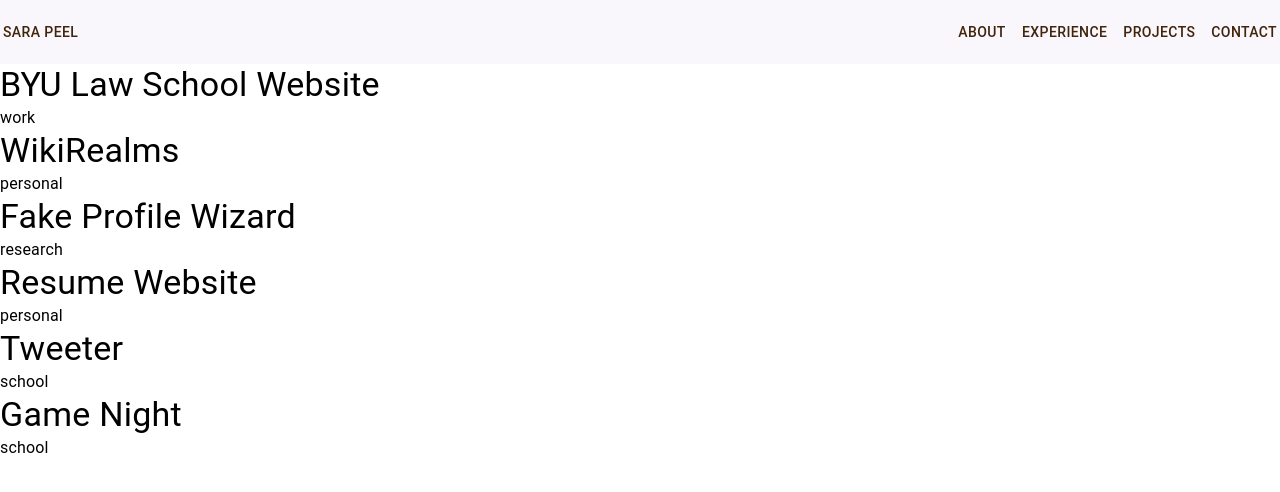
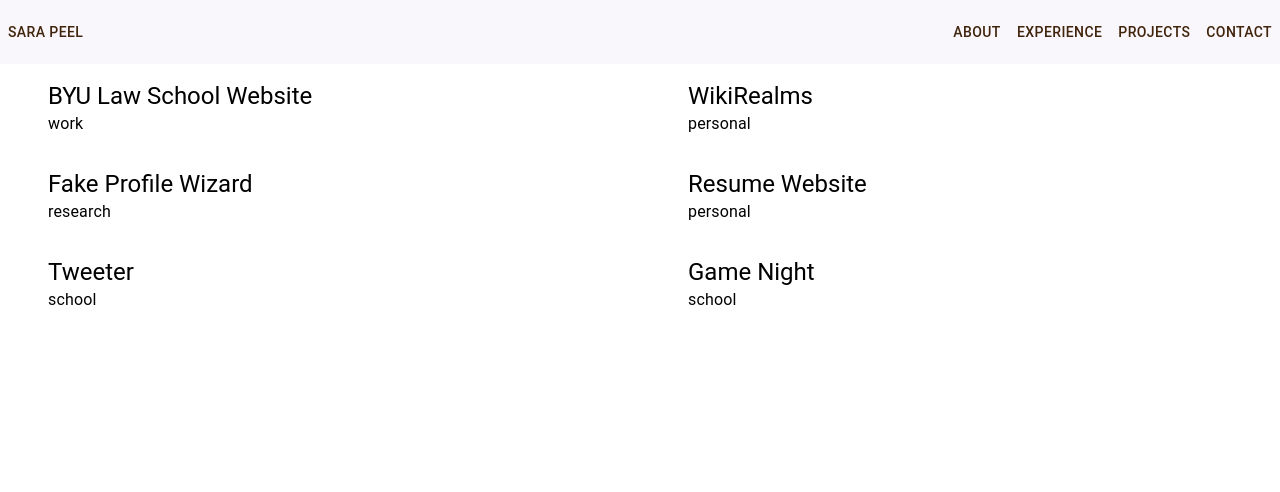
Before and after one commit to speel107/sara_peel, a React (Create React App) app: page /sara_peel/projects in a window 1280 px wide. Shown: the top 492 px of the page. Built offline with nearby package versions, Linux system fonts and the light colour scheme.

Commit message:
Project formatting

```diff
--- a/src/components/Header.jsx
+++ b/src/components/Header.jsx
@@ -22,7 +22,8 @@
       }}
     >
       <Toolbar style={{
-        width: "1290px",
+        width: "100%",
+        maxWidth: "1290px",
         alignSelf: "center",
         display: "flex",
         justifyContent: "space-between"
@@ -30,7 +31,6 @@
         <Button href="/sara_peel" style={{ color: darkbrown }}>
           Sara Peel
         </Button>
-        {/* <Box sx={{ flexGrow: 1 }} /> */}
         <Box>
         <Button href="/sara_peel/about" style={{ color: darkbrown }}>
           About
--- a/src/components/ProjectItem.jsx
+++ b/src/components/ProjectItem.jsx
@@ -5,8 +5,8 @@
 
 const ProjectItem = ({ item }) => {
   return (
-    <Box>
-      <Typography variant="h4" > { item.name } </Typography>
+    <Box sx={{ paddingX: "3rem", paddingY: "1rem" }} >
+      <Typography variant="h5" > { item.name } </Typography>
       <Typography variant="body1" > { item.category } </Typography>
     </Box>
   );
--- a/src/components/pages/Projects.jsx
+++ b/src/components/pages/Projects.jsx
@@ -8,7 +8,7 @@
   return (
     <Grid container className='page' >
       {projectData.map((item) => (
-        <Grid item xs={12} key={item.id}>
+        <Grid item xs={12} md={6} key={item.id}>
           <ProjectItem item={item} />
         </Grid>
       ))}
```
